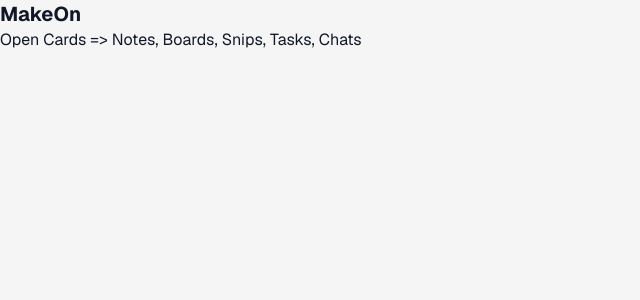
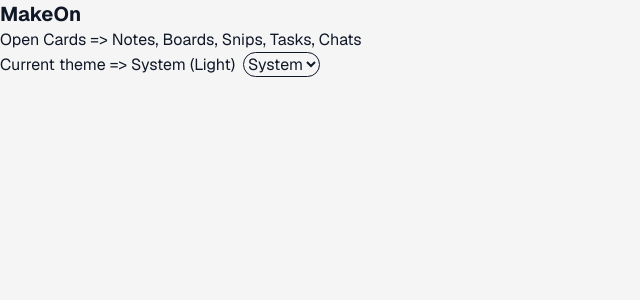
Before and after one commit to makeonteam/template-next-cross, a Next.js app: page / in a window 1280 px wide. Shown: the top 300 px of the page, without its empty margins (0-640 px from the left). Built offline with nearby package versions, Linux system fonts and the light colour scheme.

Commit message:
add ThemeSwitcher

```diff
--- a/src/app/page.tsx
+++ b/src/app/page.tsx
@@ -1,4 +1,4 @@
-import Image from "next/image";
+import ThemeSwitcher from "@/shared/components/ThemeSwitcher";
 
 export default function Home() {
   return (
@@ -7,6 +7,7 @@
       <p className="text-md text-foreground">
         Open Cards {"=>"} Notes, Boards, Snips, Tasks, Chats
       </p>
+      <ThemeSwitcher />
     </div>
   );
 }
--- /dev/null
+++ b/src/shared/components/ThemeSwitcher.tsx
@@ -0,0 +1,42 @@
+"use client";
+import { useState, useEffect } from "react";
+import { useTheme } from "next-themes";
+
+export default function ThemeSwitcher() {
+  const [mounted, setMounted] = useState(false);
+  const { theme, setTheme, resolvedTheme } = useTheme();
+
+  // useEffect only runs on the client, so now we can safely show the UI
+  useEffect(() => setMounted(true), []);
+
+  const current = mounted
+    ? theme === "system"
+      ? "system"
+      : (theme ?? "system")
+    : "system";
+  const currentLabel = mounted
+    ? theme === "system"
+      ? `System (${resolvedTheme === "dark" ? "Dark" : "Light"})`
+      : theme === "dark"
+        ? "Dark"
+        : "Light"
+    : "Loading";
+
+  return (
+    <div className="flex items-center gap-2">
+      <span>
+        Current theme {"=>"} {currentLabel}
+      </span>
+      <select
+        className="bg-transparent border outline-none rounded-2xl"
+        aria-label="Select theme"
+        value={current}
+        onChange={(event) => setTheme(event.target.value)}
+      >
+        <option value="system">System</option>
+        <option value="light">Light</option>
+        <option value="dark">Dark</option>
+      </select>
+    </div>
+  );
+}
```
